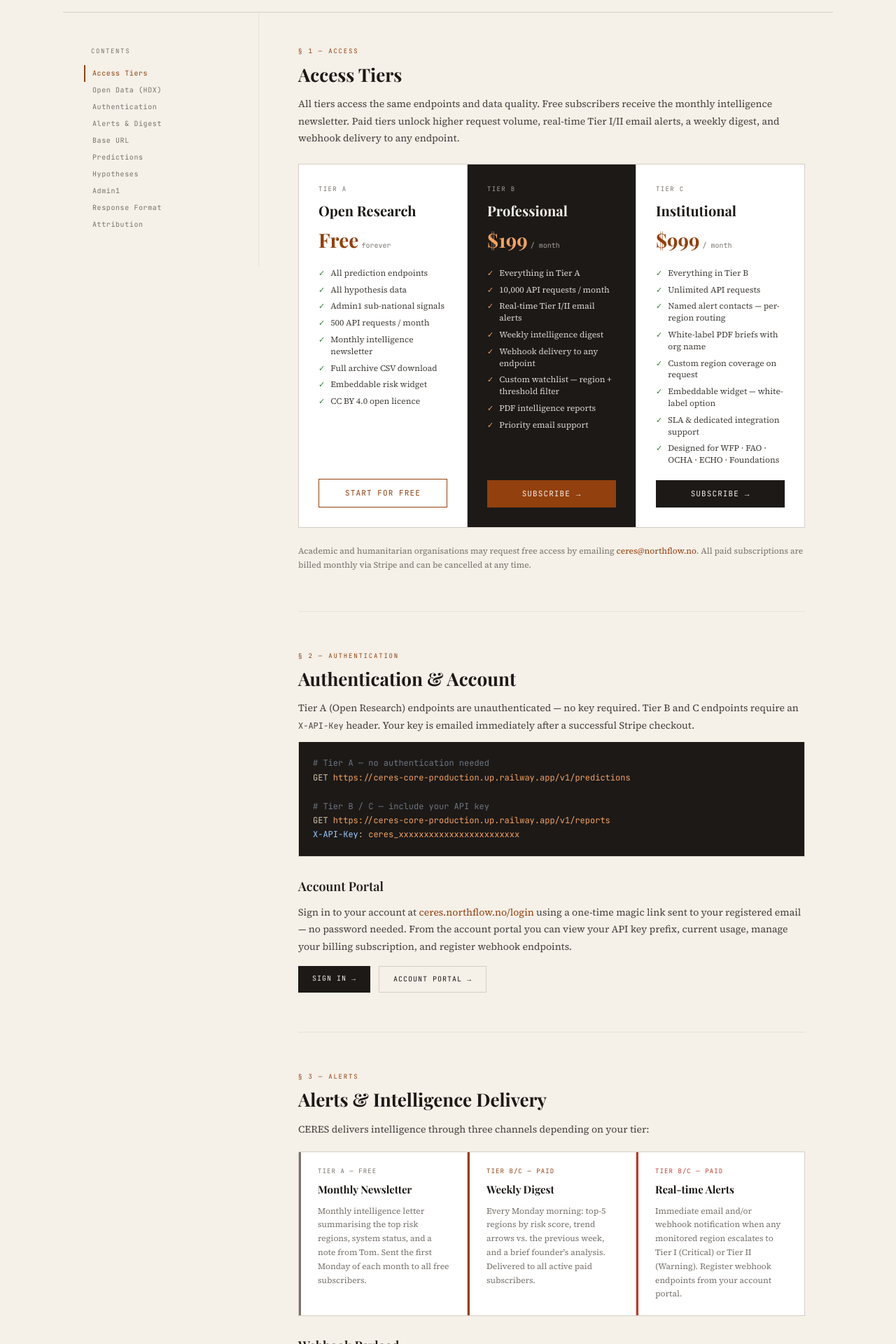
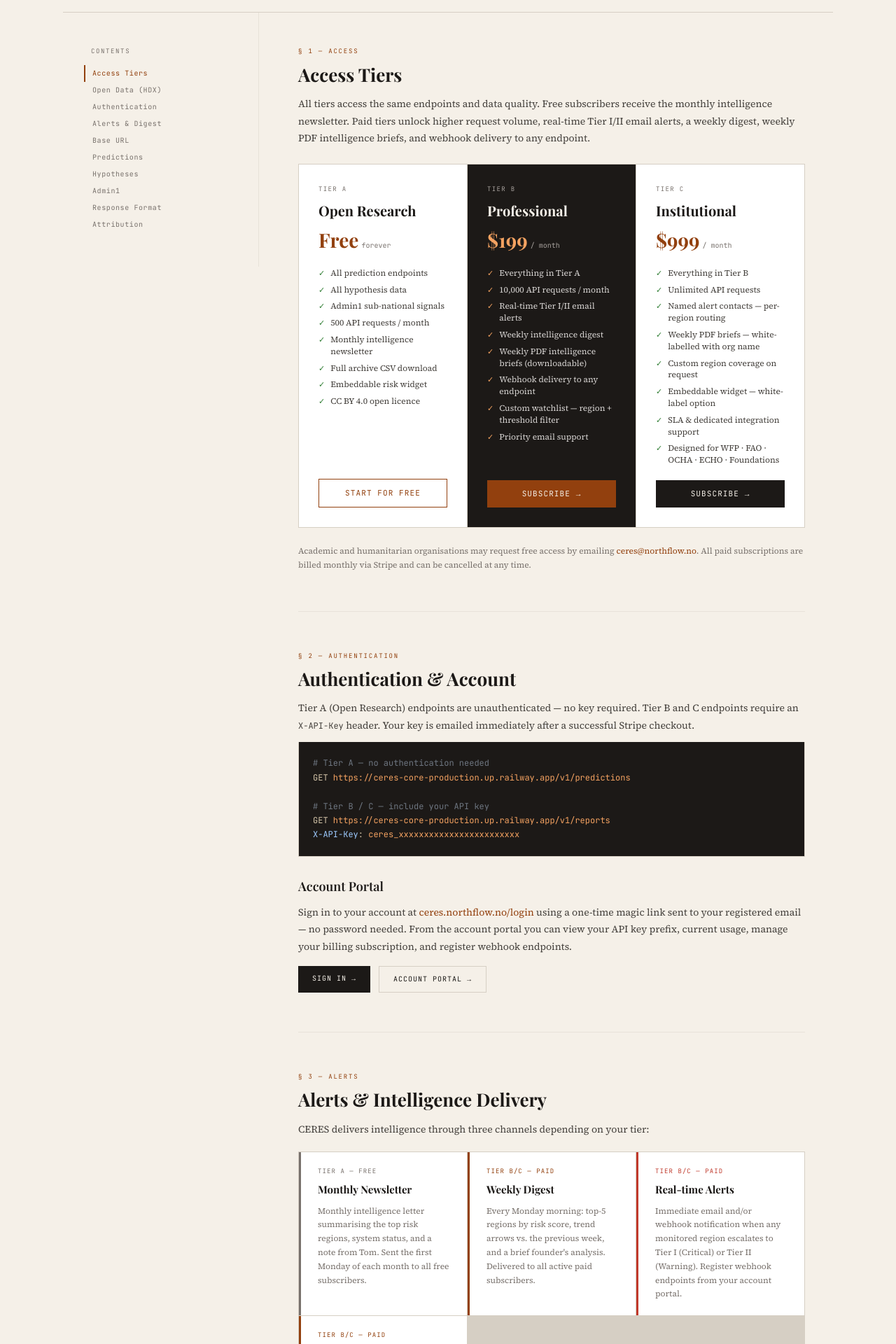
Before and after one commit to northflowlabs/ceres, a Next.js app: page /api-access in a window 1280 px wide. Shown: the part 340-2260 px from the top of the page at 70% size. Built offline with nearby package versions, Linux system fonts and the light colour scheme.

Commit message:
feat: API access page — add PDF briefs to tier feature lists and delivery channels section

```diff
--- a/src/app/api-access/page.tsx
+++ b/src/app/api-access/page.tsx
@@ -186,9 +186,9 @@
       "10,000 API requests / month",
       "Real-time Tier I/II email alerts",
       "Weekly intelligence digest",
+      "Weekly PDF intelligence briefs (downloadable)",
       "Webhook delivery to any endpoint",
       "Custom watchlist — region + threshold filter",
-      "PDF intelligence reports",
       "Priority email support",
     ],
   },
@@ -202,7 +202,7 @@
       "Everything in Tier B",
       "Unlimited API requests",
       "Named alert contacts — per-region routing",
-      "White-label PDF briefs with org name",
+      "Weekly PDF briefs — white-labelled with org name",
       "Custom region coverage on request",
       "Embeddable widget — white-label option",
       "SLA & dedicated integration support",
@@ -431,7 +431,7 @@
           <section id="access" style={section}>
             <div style={sectionLabel}>§ 1 — Access</div>
             <h2 style={h2Style}>Access Tiers</h2>
-            <p style={pStyle}>All tiers access the same endpoints and data quality. Free subscribers receive the monthly intelligence newsletter. Paid tiers unlock higher request volume, real-time Tier I/II email alerts, a weekly digest, and webhook delivery to any endpoint.</p>
+            <p style={pStyle}>All tiers access the same endpoints and data quality. Free subscribers receive the monthly intelligence newsletter. Paid tiers unlock higher request volume, real-time Tier I/II email alerts, a weekly digest, weekly PDF intelligence briefs, and webhook delivery to any endpoint.</p>
 
             {/* Checkout success / cancelled banners */}
             {checkoutStatus === "success" && (
@@ -561,6 +561,12 @@
                   tier: "Tier B/C — Paid",
                   color: "var(--crisis)",
                   desc: "Immediate email and/or webhook notification when any monitored region escalates to Tier I (Critical) or Tier II (Warning). Register webhook endpoints from your account portal.",
+                },
+                {
+                  label: "PDF Intelligence Briefs",
+                  tier: "Tier B/C — Paid",
+                  color: "var(--earth)",
+                  desc: "Weekly multi-page PDF report: cover, executive summary, full predictions table, and methodology. Auto-emailed after each pipeline run. Downloadable from your account portal. Tier C receives a white-labelled version with your organisation's name on the cover.",
                 },
               ].map(({ label, tier: t, color, desc }) => (
                 <div key={label} style={{ background: "white", padding: "20px 24px", borderLeft: `3px solid ${color}` }}>
```
